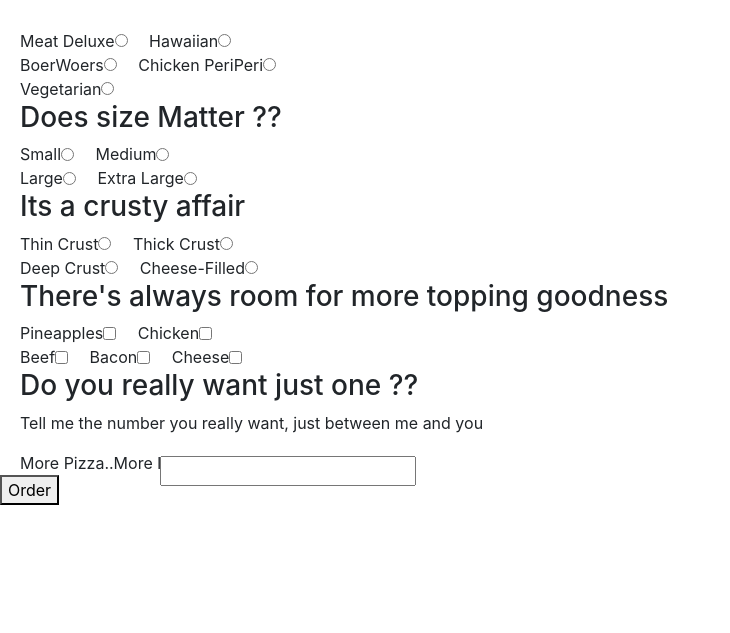
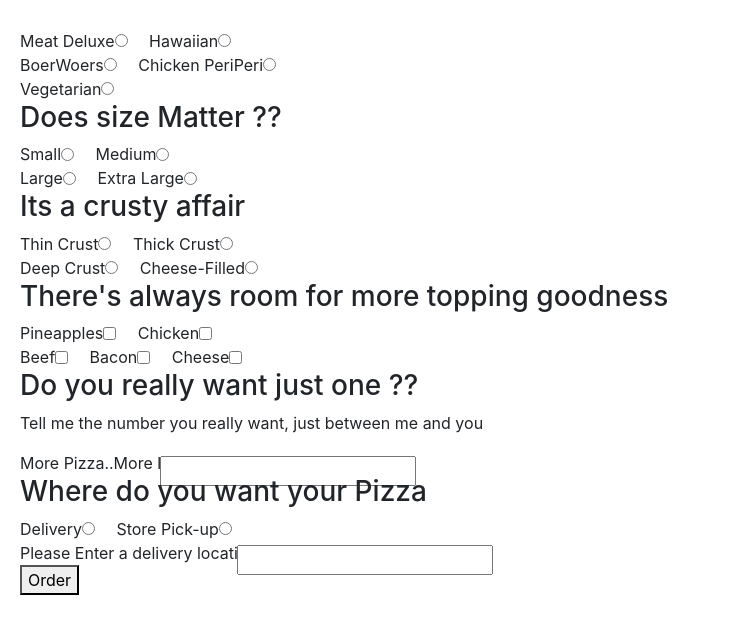
Before and after one commit to martyminion/Luigi-s, a plain HTML site: page index.html in a window 1280 px wide. Shown: the part 93-726 px from the top of the page, without its empty margins (0-730 px from the left). Drawn offline with Linux system fonts and the light colour scheme.

Commit message:
adds delivery logic

```diff
--- a/index.html
+++ b/index.html
@@ -107,12 +107,26 @@
         <input class="form-check-input" name="number" type="number" min="1" id="number">
       </div>
 
-      <!-- <div>
+      <div class="form-check">
         <h3>Where do you want your Pizza</h3>
+        <div class="form-check-inline">
+          <label for="delivery" class="form-check-label">Delivery</label>
+          <input class="form-check-input" name="delivery" type="radio" value="deliver">
+        </div>
+        <div class="form-check-inline">
+          <label for="pickUp" class="form-check-label">Store Pick-up</label>
+          <input class="form-check-input" name="delivery" type="radio" value="storepickup">
+        </div>
 
-      </div> -->
+      </div>
+      <div id="deliverLocation">
+        <div class="form-check">
+          <label for="delivery" class="form-check-label">Please Enter a delivery location</label>
+          <input class="form-check-input" name="delivery" id="deliverLocale" type="text">
+        </div>
+      </div>
 
-      <div>
+      <div class="form-check">
         <button type="submit" id="sendIt">Order</button>
       </div>
 
--- a/js/scripts.js
+++ b/js/scripts.js
@@ -173,6 +173,14 @@ $(document).ready(function ()
     var crustT = $('input[name="crust"]:checked').val();
     var number = parseInt($('input#number').val())
 
+    var deliveryStatus = $('input[name="delivery"]:checked').val();
+
+    if (deliveryStatus==="deliver"){
+      $("#deliverLocation").toggle
+    }
+    var deliverLocation = $('deliverLocale').val();
+
+
 
     sizeType(sizeT);
     pizzaType(pizzaT);
@@ -181,9 +189,8 @@ $(document).ready(function ()
     totalPrice(typeCost,crustCost,sizeCost,toppingsCost)
 
 
+    alert("Your Bill is" +totalCost*number+"to be taken at"+ deliverLocation)
 
-
-    alert(totalCost*number)
   })
 
 })
```
